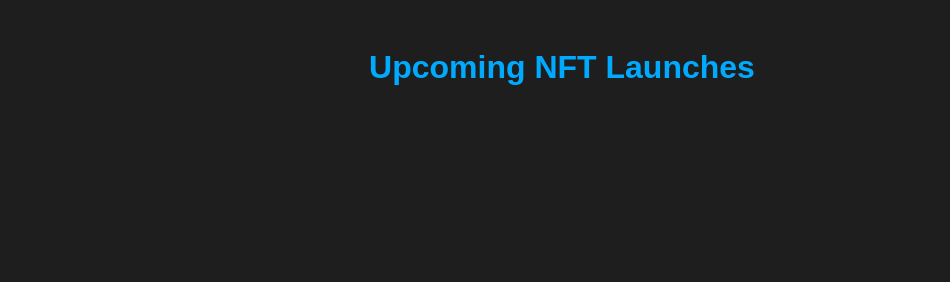
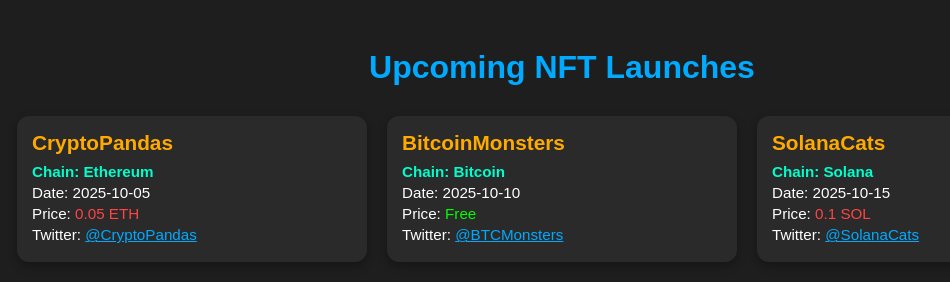
Before and after one commit to Zeus2604/cryptorankingup, a plain HTML site: page index.html in a window 1280 px wide. Shown: the whole page, without its empty margins (78-1028 px from the left). Drawn offline with Linux system fonts and the light colour scheme.

Commit message:
Update index.html
git add index.html
git commit -m "Mejorado index.html para mostrar próximos lanzamientos de NFTs con tarjetas y datos dinámicos"
git push origin main

```diff
--- a/index.html
+++ b/index.html
@@ -12,24 +12,58 @@
       flex-direction: column;
       align-items: center;
       padding: 20px;
+      min-height: 100vh;
     }
+
     h1 {
       color: #00aaff;
+      margin-bottom: 20px;
+      text-align: center;
     }
+
     .nft-card {
       background-color: #2a2a2a;
-      border-radius: 10px;
+      border-radius: 12px;
       padding: 15px;
       margin: 10px;
-      width: 300px;
+      width: 320px;
+      box-shadow: 0 4px 10px rgba(0,0,0,0.3);
+      transition: transform 0.2s;
     }
+
+    .nft-card:hover {
+      transform: translateY(-5px);
+      box-shadow: 0 8px 15px rgba(0,0,0,0.5);
+    }
+
     .nft-card h2 {
-      margin: 0;
-      font-size: 1.2em;
+      margin: 0 0 8px 0;
+      font-size: 1.3em;
       color: #ffaa00;
     }
+
     .nft-card p {
-      margin: 5px 0;
+      margin: 4px 0;
+      font-size: 0.95em;
+    }
+
+    .chain {
+      font-weight: bold;
+      color: #00ffcc;
+    }
+
+    .free {
+      color: #00ff00;
+    }
+
+    .paid {
+      color: #ff4444;
+    }
+
+    #nft-container {
+      display: flex;
+      flex-wrap: wrap;
+      justify-content: center;
     }
   </style>
 </head>
@@ -38,8 +72,49 @@
   <div id="nft-container">
     <!-- Aquí aparecerán los NFTs -->
   </div>
+
   <script>
-    // Aquí luego pondremos el código para mostrar los NFTs
+    // Datos de ejemplo de NFTs; luego podremos reemplazar con API real
+    const nftLaunches = [
+      {
+        name: "CryptoPandas",
+        chain: "Ethereum",
+        date: "2025-10-05",
+        price: "0.05 ETH",
+        twitter: "@CryptoPandas"
+      },
+      {
+        name: "BitcoinMonsters",
+        chain: "Bitcoin",
+        date: "2025-10-10",
+        price: "Free",
+        twitter: "@BTCMonsters"
+      },
+      {
+        name: "SolanaCats",
+        chain: "Solana",
+        date: "2025-10-15",
+        price: "0.1 SOL",
+        twitter: "@SolanaCats"
+      }
+    ];
+
+    const container = document.getElementById("nft-container");
+
+    nftLaunches.forEach(nft => {
+      const card = document.createElement("div");
+      card.className = "nft-card";
+
+      card.innerHTML = `
+        <h2>${nft.name}</h2>
+        <p class="chain">Chain: ${nft.chain}</p>
+        <p>Date: ${nft.date}</p>
+        <p>Price: <span class="${nft.price.toLowerCase() === 'free' ? 'free' : 'paid'}">${nft.price}</span></p>
+        <p>Twitter: <a href="https://twitter.com/${nft.twitter.replace('@','')}" target="_blank" style="color:#00aaff;">${nft.twitter}</a></p>
+      `;
+
+      container.appendChild(card);
+    });
   </script>
 </body>
 </html>
```
